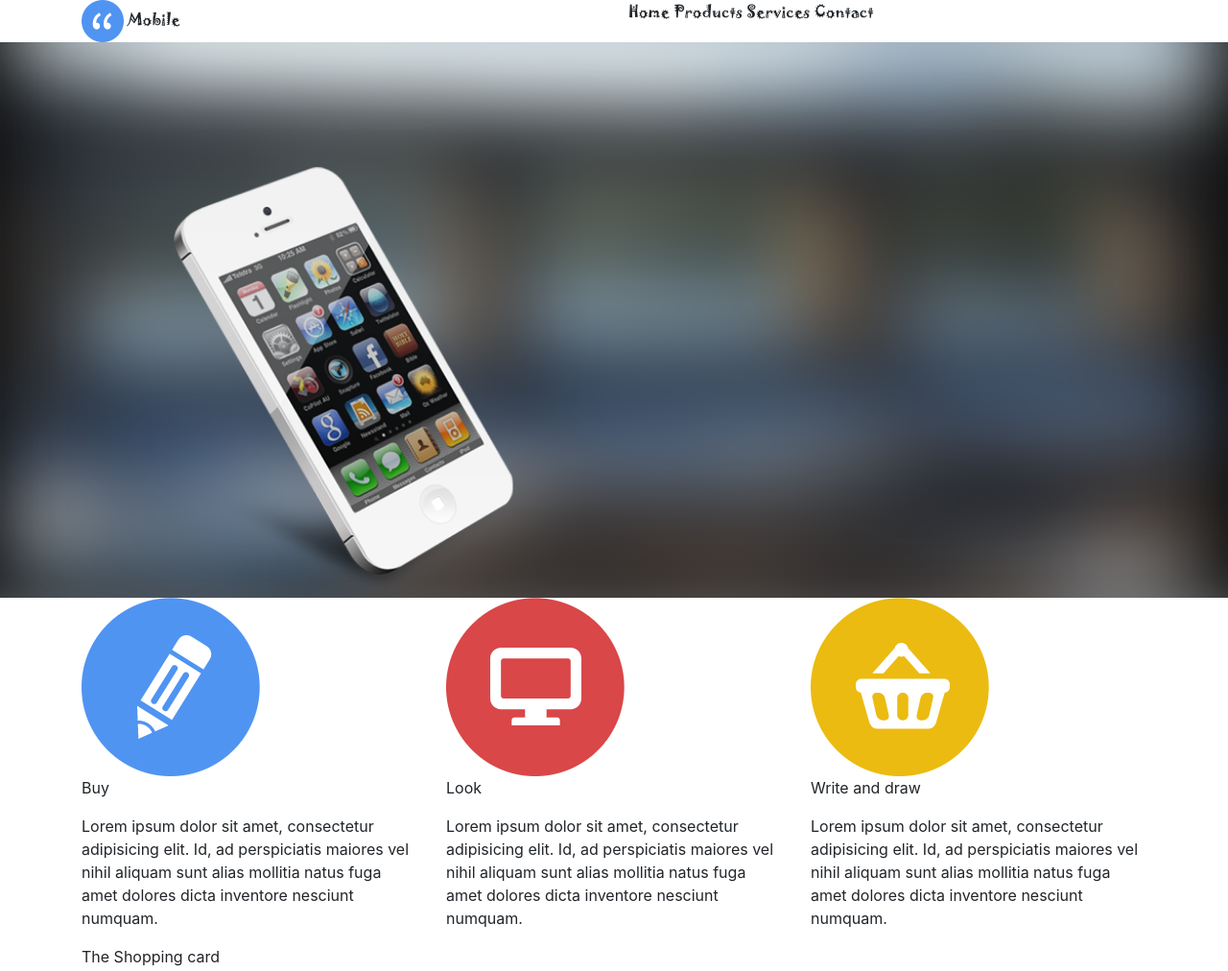
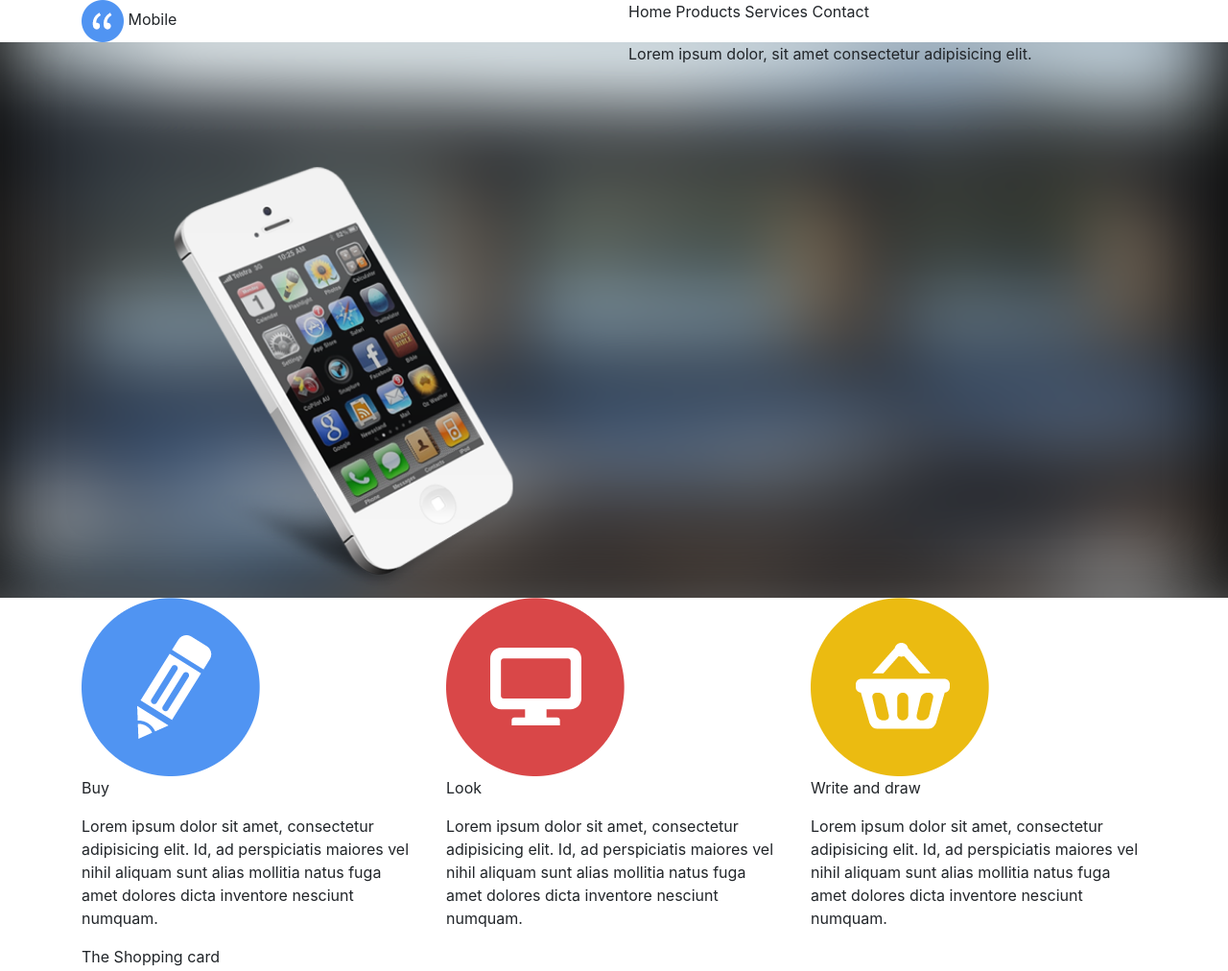
Before and after one commit to Gaprik/clear_bootstrap_start-2, a plain HTML site: page index.html in a window 1280 px wide. Shown: the top 1012 px of the page at 96% size. Drawn offline with Linux system fonts and the light colour scheme.

Commit message:
full form

```diff
--- a/css/main.css
+++ b/css/main.css
@@ -4,11 +4,3 @@
     background-repeat: no-repeat;
     background-size: cover;
 }
-
-.bottombox {
-    width: 100%;
-}
-
-span {
-    font-family: "Jokerman";
-}
--- a/index.html
+++ b/index.html
@@ -34,7 +34,17 @@
 		</div>
 
 		<div class="row bigbox">
+			<div class="container">
+				<div class="row">
+					<div class="col-6 offset-6">
+						<span>Lorem ipsum dolor, sit amet consectetur adipisicing elit.</span>
+						<p><a href="#"></a></p>
+					</div>
+				</div>
+			</div>
 		</div>
+
+
 
 		<div class="row">
 			<div class="container">
@@ -42,22 +52,28 @@
 					<div class="col-4">
 						<img src="img/12-layers 2.png">
 						<p>Buy</p>
-						<p>Lorem ipsum dolor sit amet, consectetur adipisicing elit. Id, ad perspiciatis maiores vel
-							nihil aliquam sunt alias mollitia natus fuga amet dolores dicta inventore nesciunt numquam.
+						<p>Lorem ipsum dolor sit amet, consectetur adipisicing elit. Id, ad perspiciatis
+							maiores vel
+							nihil aliquam sunt alias mollitia natus fuga amet dolores dicta inventore
+							nesciunt numquam.
 						</p>
 					</div>
 					<div class="col-4">
 						<img src="img/2-layers (1).png">
 						<p>Look</p>
-						<p>Lorem ipsum dolor sit amet, consectetur adipisicing elit. Id, ad perspiciatis maiores vel
-							nihil aliquam sunt alias mollitia natus fuga amet dolores dicta inventore nesciunt numquam.
+						<p>Lorem ipsum dolor sit amet, consectetur adipisicing elit. Id, ad perspiciatis
+							maiores vel
+							nihil aliquam sunt alias mollitia natus fuga amet dolores dicta inventore
+							nesciunt numquam.
 						</p>
 					</div>
 					<div class="col-4">
 						<img src="img/2-layers (2).png">
 						<p>Write and draw</p>
-						<p>Lorem ipsum dolor sit amet, consectetur adipisicing elit. Id, ad perspiciatis maiores vel
-							nihil aliquam sunt alias mollitia natus fuga amet dolores dicta inventore nesciunt numquam.
+						<p>Lorem ipsum dolor sit amet, consectetur adipisicing elit. Id, ad perspiciatis
+							maiores vel
+							nihil aliquam sunt alias mollitia natus fuga amet dolores dicta inventore
+							nesciunt numquam.
 						</p>
 					</div>
 				</div>
@@ -77,8 +93,10 @@
 				</div>
 				<div class="col-6">
 					<p>Some Bullet text here</p>
-					<p>Lorem, ipsum dolor sit amet consectetur adipisicing elit. Quia libero ex enim a porro, ut minus
-						quaerat quidem officia voluptatibus mollitia recusandae? Obcaecati tempora sunt quod natus
+					<p>Lorem, ipsum dolor sit amet consectetur adipisicing elit. Quia libero ex enim a
+						porro, ut minus
+						quaerat quidem officia voluptatibus mollitia recusandae? Obcaecati tempora sunt quod
+						natus
 						quasi. Quo, rem.
 					</p>
 				</div>
```
